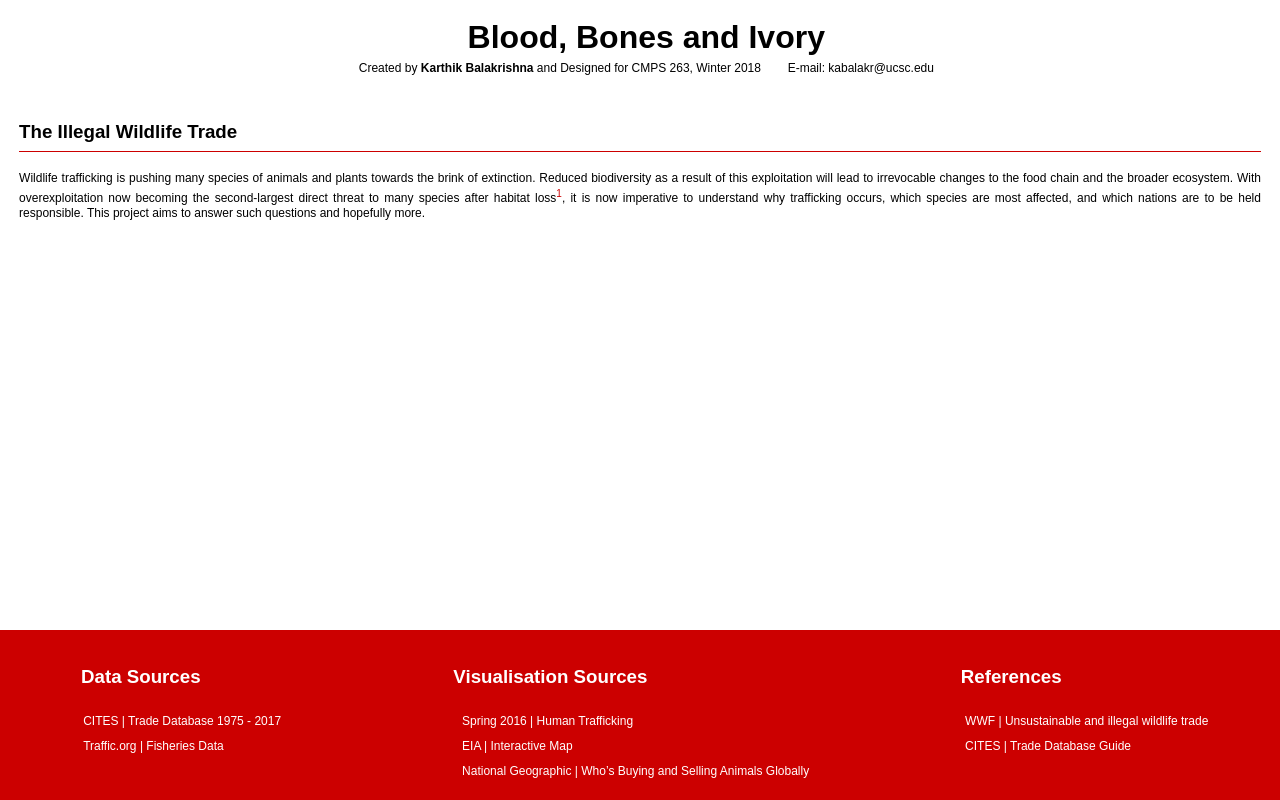
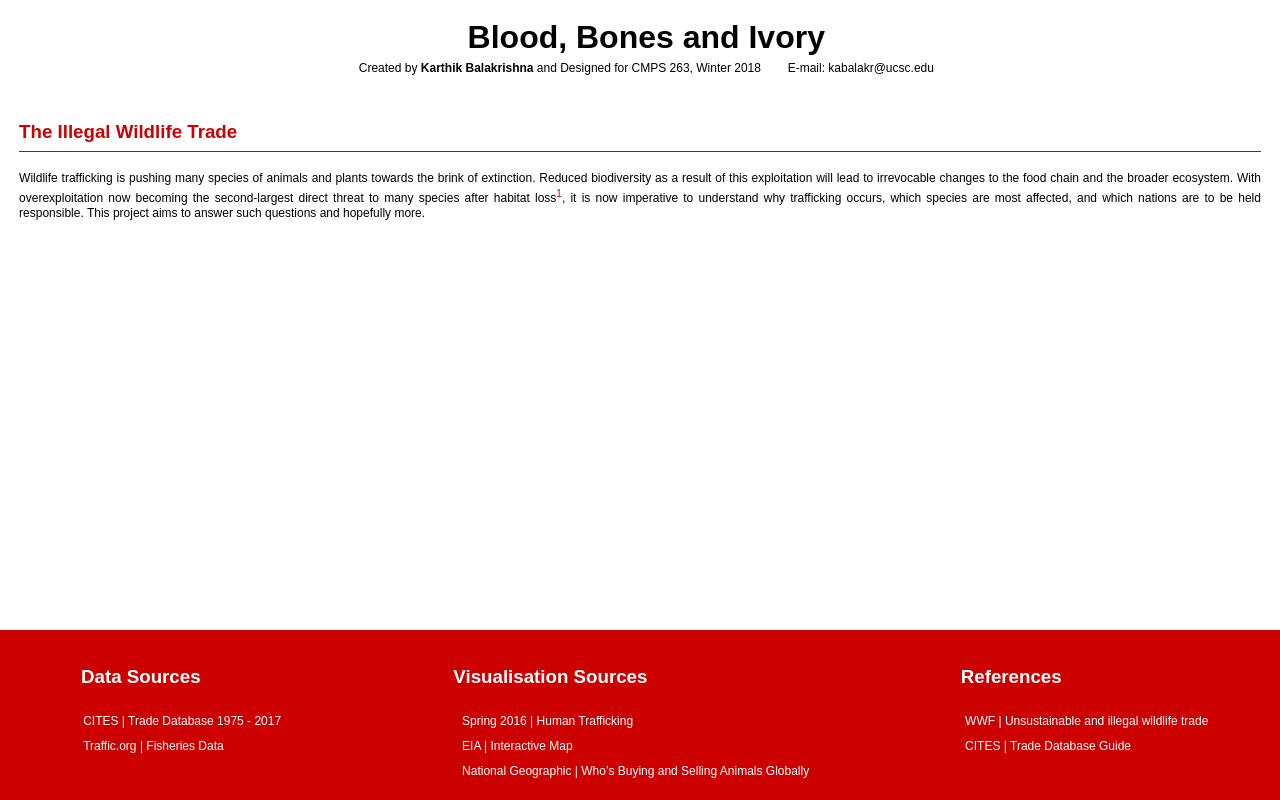
Before and after one commit to balakrishna-k/WildLifeTrafficking1, a plain HTML site: page index.html in a window 1280 px wide. Drawn offline with Linux system fonts and the light colour scheme.

Commit message:
Font color

```diff
--- a/index.html
+++ b/index.html
@@ -141,7 +141,7 @@
 			<main>
 				<div id="content" >
 					<div class="bar">
-						<h3 style="padding-bottom: 0.6%; border-bottom: 1px solid #cc0000">The Illegal Wildlife Trade</h3>
+						<h3 style="padding-bottom: 0.6%; border-bottom: 1px solid #cc0000; color: #cc0000">The Illegal Wildlife Trade</h3>
 						<p>Wildlife trafficking is pushing many species of animals and plants towards the brink of extinction. Reduced biodiversity as a result of this exploitation will lead to irrevocable changes to the food chain and the broader ecosystem. With overexploitation now becoming the second-largest direct threat to many species after habitat loss<sup><a href="http://wwf.panda.org/about_our_earth/species/problems/illegal_trade/">1</a></sup>, it is now imperative to understand why trafficking occurs, which species are most affected, and which nations are to be held responsible. This project aims to answer such questions and hopefully more.</p>
 					</div>
 				</div>
```
